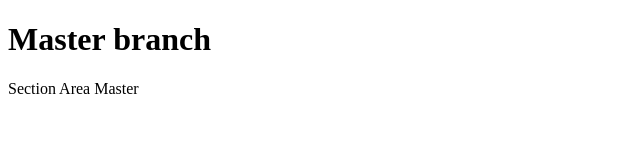
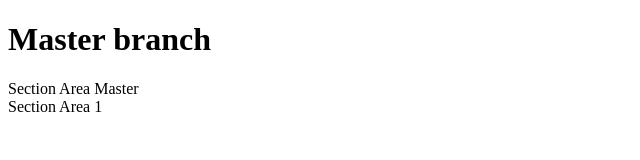
Before and after one commit to mintran89/15_06_2020_gitdemo, a plain HTML site: page index.html in a window 1280 px wide. Shown: the full height of the page, 0-640 px from the left. Drawn offline with Linux system fonts and the light colour scheme.

Commit message:
Add Section Area 1

```diff
--- a/index.html
+++ b/index.html
@@ -10,5 +10,8 @@
     <section>
         Section Area Master
     </section>
+    <section>
+        Section Area 1
+    </section>
 </body>
 </html>
```
